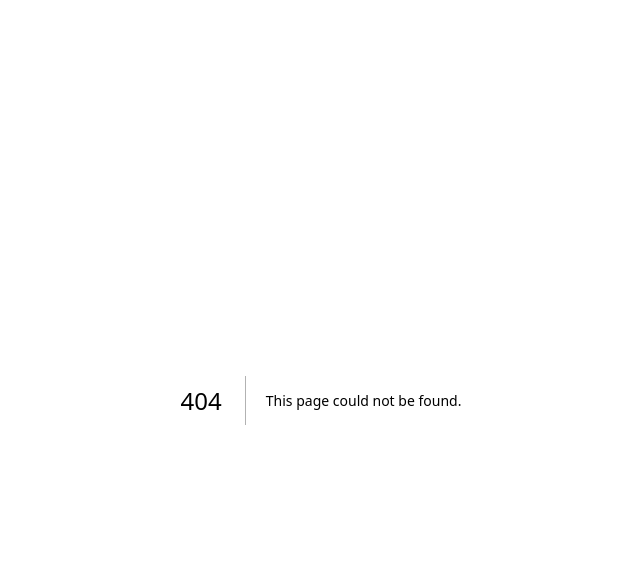
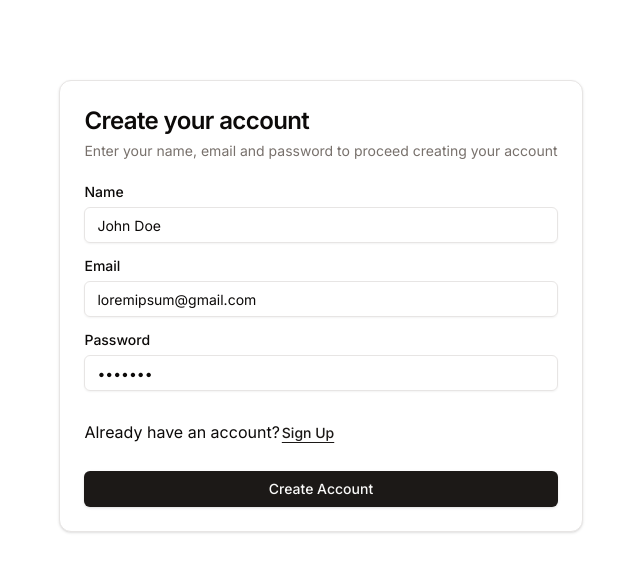
Before and after one commit to MLSAKIIT/AlgoArena, a Next.js app: page /sign-up in a window 1280 px wide. Before the commit this address had no page. Shown: the top 572 px of the page, without its empty margins (319-959 px from the left). Built offline with nearby package versions, Linux system fonts and the light colour scheme.

Commit message:
Add sign-up page and registration form component

```diff
--- /dev/null
+++ b/src/app/(auth)/sign-up/page.jsx
@@ -0,0 +1,12 @@
+import RegistrationForm from "@/components/auth/sign-up/registration-form";
+import React from "react";
+
+const SignInPage = ({ searchParams }) => {
+  return (
+    <div className="container relative flex pt-20 flex-col items-center justify-center lg:px-0">
+      <RegistrationForm callbackUrl={searchParams.callbackUrl} />
+    </div>
+  );
+};
+
+export default SignInPage;
--- /dev/null
+++ b/src/components/auth/sign-up/registration-form.jsx
@@ -0,0 +1,138 @@
+"use client";
+
+import { Button, buttonVariants } from "@/components/ui/button";
+import { Input } from "@/components/ui/input";
+import {
+  Card,
+  CardHeader,
+  CardTitle,
+  CardDescription,
+  CardContent,
+  CardFooter,
+} from "@/components/ui/card";
+import { useRouter } from "next/navigation";
+import Link from "next/link";
+import { useFormik } from "formik";
+import { cn } from "@/lib/utils";
+import { Label } from "@/components/ui/label";
+import { signIn } from "next-auth/react";
+import { registerSchema } from "@/schemas/auth/register";
+import { toast } from "sonner";
+import { Loader2 } from "lucide-react";
+
+export default function RegistrationForm({ callbackUrl }) {
+  const router = useRouter();
+  const {
+    values,
+    errors,
+    handleBlur,
+    handleChange,
+    handleSubmit,
+    isSubmitting,
+  } = useFormik({
+    initialValues: {
+      name: "John Doe",
+      email: "loremipsum@gmail.com",
+      password: "1234567",
+    },
+    validationSchema: registerSchema,
+    onSubmit: async (values) => {
+      try {
+        toast.info("Creating your account");
+        const signInData = await signIn("credentials", {
+          name: values.name,
+          email: values.email,
+          password: values.password,
+          redirect: false,
+        });
+        if (signInData?.ok) {
+          toast.success("Account created successfully");
+          router.push(callbackUrl || "/");
+          router.refresh();
+        } else {
+          toast.error(signInData.error);
+        }
+      } catch (error) {
+        toast.error("An error occurred while creating account");
+      }
+    },
+  });
+
+  return (
+    <form onSubmit={handleSubmit} className="space-y-8">
+      <Card>
+        <CardHeader className="space-y-1">
+          <CardTitle className="text-2xl">Create your account</CardTitle>
+          <CardDescription>
+            Enter your name, email and password to proceed creating your account
+          </CardDescription>
+        </CardHeader>
+        <CardContent className="grid gap-4">
+          <div className="grid gap-2">
+            <Label htmlFor="name">Name</Label>
+            <Input
+              name="name"
+              placeholder="John Doe"
+              type="text"
+              value={values.name}
+              onChange={handleChange}
+              onBlur={handleBlur}
+              className={cn(errors.name && "border-red-500")}
+            />
+            {errors.name && (
+              <p className="text-red-500 text-sm">{errors.name}</p>
+            )}
+          </div>
+          <div className="grid gap-2">
+            <Label htmlFor="email">Email</Label>
+            <Input
+              name="email"
+              placeholder="test@example.com"
+              type="email"
+              value={values.email}
+              onChange={handleChange}
+              onBlur={handleBlur}
+              className={cn(errors.email && "border-red-500")}
+            />
+            {errors.email && (
+              <p className="text-red-500 text-sm">{errors.email}</p>
+            )}
+          </div>
+          <div className="grid gap-2">
+            <Label htmlFor="password">Password</Label>
+            <Input
+              name="password"
+              placeholder="********"
+              type="password"
+              value={values.password}
+              onChange={handleChange}
+              onBlur={handleBlur}
+              className={cn(errors.password && "border-red-500")}
+            />
+            {errors.password && (
+              <p className="text-red-500 text-sm">{errors.password}</p>
+            )}
+          </div>
+        </CardContent>
+        <CardFooter className="flex flex-col items-start gap-5">
+          <div>
+            Already have an account?
+            <Link
+              className={buttonVariants({
+                variant: "link",
+                className: "px-[2px] underline",
+              })}
+              href={"/sign-in"}
+            >
+              Sign Up
+            </Link>
+          </div>
+          <Button className="w-full" type="submit" disabled={isSubmitting}>
+            Create Account
+            {isSubmitting && <Loader2 className="animate-spin h-4 w-4 ml-2" />}
+          </Button>
+        </CardFooter>
+      </Card>
+    </form>
+  );
+}
```
